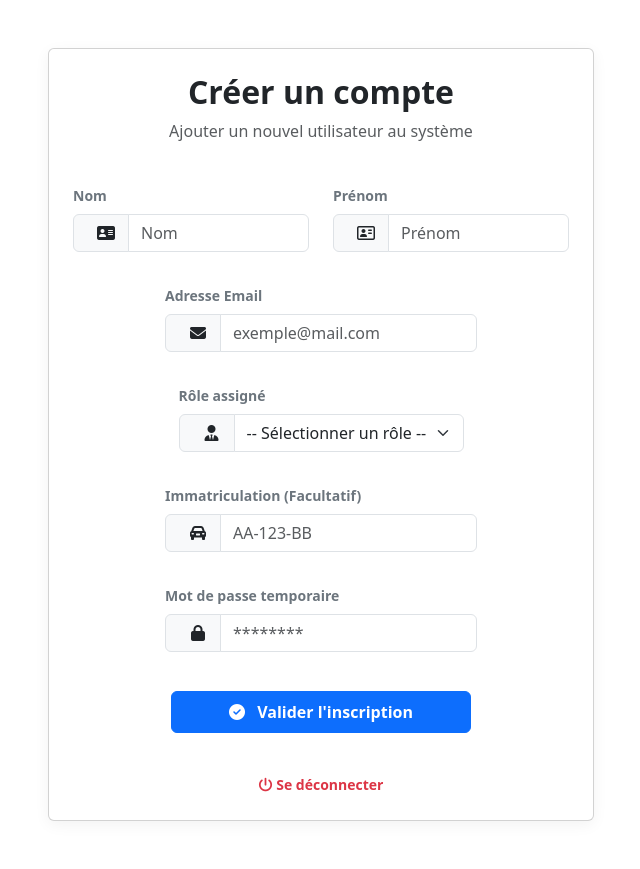
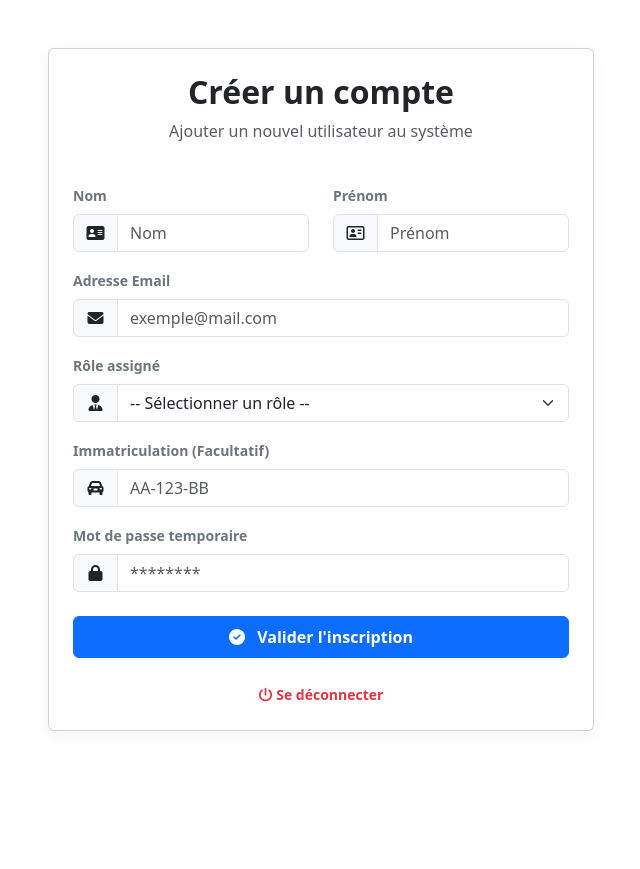
Before and after one commit to GaspardG104/workspace_connect, a PHP site: page /inscription.php in a window 1280 px wide. Shown: the whole page, without its empty margins (319-959 px from the left). After the commit the page ends 731 px from the top, so only its background shows below. Run offline with PHP 8.4, Linux system fonts and the light colour scheme; the visitor is signed in with stand-in values (Sample User, id 1); data that the repository does not hold is empty; a stand-in replaces the project's code that opens the database connection; some libraries are stand-ins or nearby versions.

Commit message:
mise au point du css de création de profils utilisateurs

```diff
--- a/public/styles/style_inscription.css
+++ b/public/styles/style_inscription.css
@@ -1,91 +1,44 @@
-/* Conteneur principal du formulaire */
-form {
-    display: flex;
-    flex-direction: column; /* Aligne tout en colonne */
-    align-items: center;    /* Centre la colonne horizontalement */
-    gap: 15px;             /* Espace entre chaque bloc */
-}
-
-/* Groupe comprenant l'input/select et son icône */
-.input-group {
-    display: flex;
-    align-items: center;   /* Aligne verticalement l'icône et le champ */
-    width: 300px;          /* Fixez une largeur commune */
-    position: relative;
-}
-
-/* Centre l'icône horizontalement et verticalement dans son carré */
-.input-group-text {
-    display: flex;
-    align-items: center;
-    justify-content: center;
-    min-width: 45px; /* Optionnel : donne une largeur fixe pour que tous les champs soient alignés */
-}
-
-/* S'assure que l'icône FontAwesome elle-même n'a pas de marges parasites */
-.input-group-text i {
-    margin: 0;
-    padding: 0;
-    line-height: 1; /* Force l'icône à ne pas prendre de hauteur de ligne de texte */
-}
-
-/* Style commun pour les inputs et le select */
-input, select {
-    width: 100%;           /* Prend toute la largeur du groupe */
-    padding: 10px;
-    border: 1px solid #ccc;
-    border-radius: 5px;
-    box-sizing: border-box; /* Important pour que le padding ne dépasse pas */
-}
-
-/* Positionnement des icônes */
-.input-group i {
-    margin-left: 10px;     /* Espace entre le champ et l'icône */
-    width: 20px;           /* Largeur fixe pour que tout soit aligné verticalement */
-    text-align: center;
-}
-
-/* Style du bouton pour qu'il soit aussi large que le reste */
-button {
-    width: 300px;
-    padding: 10px;
-    cursor: pointer;
-    background-color: #28a745;
-    color: white;
-    border: none;
-    border-radius: 5px;
+/* 1. On garde le design de la carte et du fond */
+body {
+    background-color: #f4f7f6;
 }
 
 .card {
     border: none;
-    border-radius: 15px;
-    box-shadow: 0 10px 30px rgba(0,0,0,0.1); }
+    border-radius: 12px;
+    box-shadow: 0 4px 15px rgba(0,0,0,0.05);
+}
 
-.btn-validate {
-    background-color: #28a745;
-    color: white;
-    border: none;
-    padding: 10px 30px; }
-
-.btn-validate:hover {
-    background-color: #218838;
-    color: white; }
-
-/* PARTIE BOOTSTRAP */
-
-.card {
-    border: none;
-    border-radius: 12px;
-    box-shadow: 0 4px 15px rgba(0,0,0,0.05); }
-
+/* 2. CORRECTIF DES ICONES (Le coeur du problème) */
 .input-group-text {
     background-color: #ffffff;
-    color: #6c757d; }
+    color: #6c757d;
+    min-width: 45px;      /* Largeur fixe pour que tous les champs soient alignés */
+    display: flex;       /* Active le centrage Flexbox */
+    justify-content: center;
+    align-items: center;
+}
 
+/* Supprime les marges forcées sur les icônes que tu avais mises */
+.input-group i {
+    margin: 0 !important;
+    text-align: center;
+}
+
+/* 3. Style des boutons */
 .btn-primary {
     background-color: #28a745;
     border: none;
-    transition: 0.3s; }
+    transition: 0.3s;
+}
 
 .btn-primary:hover {
-    background-color: #218838; }
+    background-color: #218838;
+}
+
+/* 4. Responsive : évite que le formulaire soit trop large sur mobile */
+@media (max-width: 576px) {
+    .card {
+        margin: 10px;
+    }
+}
```
